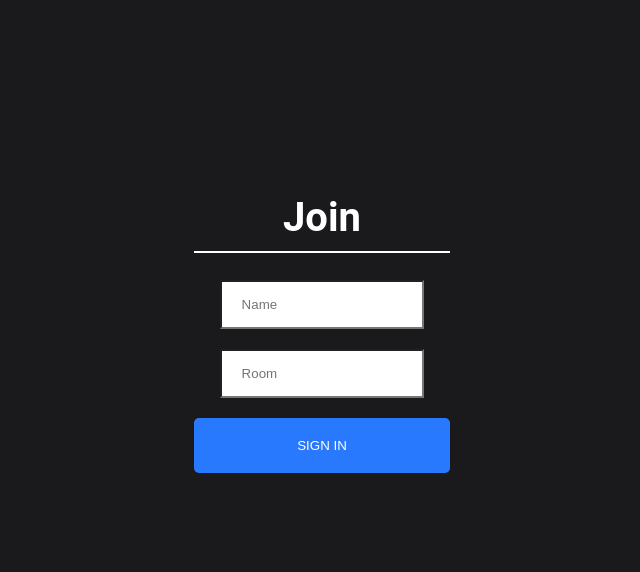
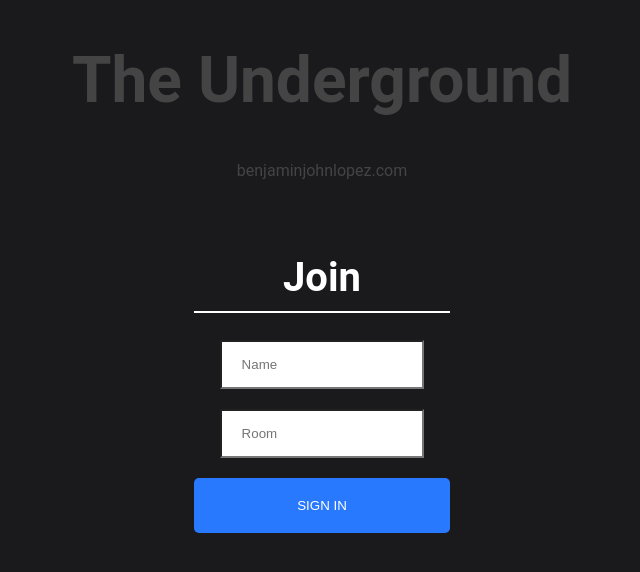
Before and after one commit to bejolo018/React_ChatApp, a React (Create React App) app in the folder client/realtime-chat/: page / in a window 1280 px wide. Shown: the top 572 px of the page, without its empty margins (318-958 px from the left). Built offline with nearby package versions, Linux system fonts and the light colour scheme.

Commit message:
created and styled header component

```diff
--- a/client/realtime-chat/src/App.js
+++ b/client/realtime-chat/src/App.js
@@ -1,11 +1,14 @@
 import React from 'react'
 import {BrowserRouter as Router, Route } from 'react-router-dom'
 
+import Header from './Components/Header'
 import Join from './Components/Join'
 import Chat from './Components/Chat'
 
 const App = () => (
+
     <Router>
+        <Header />
         <Route path='/' exact component={Join} />
         <Route path='/chat' component={Chat} />
     </Router>
--- /dev/null
+++ b/client/realtime-chat/src/Components/Header.js
@@ -0,0 +1,15 @@
+import React from 'react'
+
+import '../Styles/Header.css'
+
+const Header = () => (
+    <div>
+        <h1 className="header">
+            The Underground
+        </h1>
+        <a className="plug" href="https://benjaminjohnlopez.com">benjaminjohnlopez.com</a>
+    </div>
+
+)
+
+export default Header
--- a/client/realtime-chat/src/Styles/Chat.css
+++ b/client/realtime-chat/src/Styles/Chat.css
@@ -4,6 +4,7 @@
     align-items: center;
     height: 100vh;
     background-color: #1A1A1D;
+    margin-top: -150px;
 }
 
 .container {
--- /dev/null
+++ b/client/realtime-chat/src/Styles/Header.css
@@ -0,0 +1,12 @@
+.header{
+    text-align: center;
+    color: #444444;
+    font-size: 64px;
+}
+
+.plug{
+    display: flex;
+    justify-content: center;
+    color: #444444;
+    text-decoration: none;
+}
--- a/client/realtime-chat/src/Styles/Join.css
+++ b/client/realtime-chat/src/Styles/Join.css
@@ -16,7 +16,7 @@ html, body {
     display: flex;
     justify-content: center;
     text-align: center;
-    height: 80vh;
+    height: 50vh;
     align-items: center;
     background-color: #1A1A1D;
 }
```
